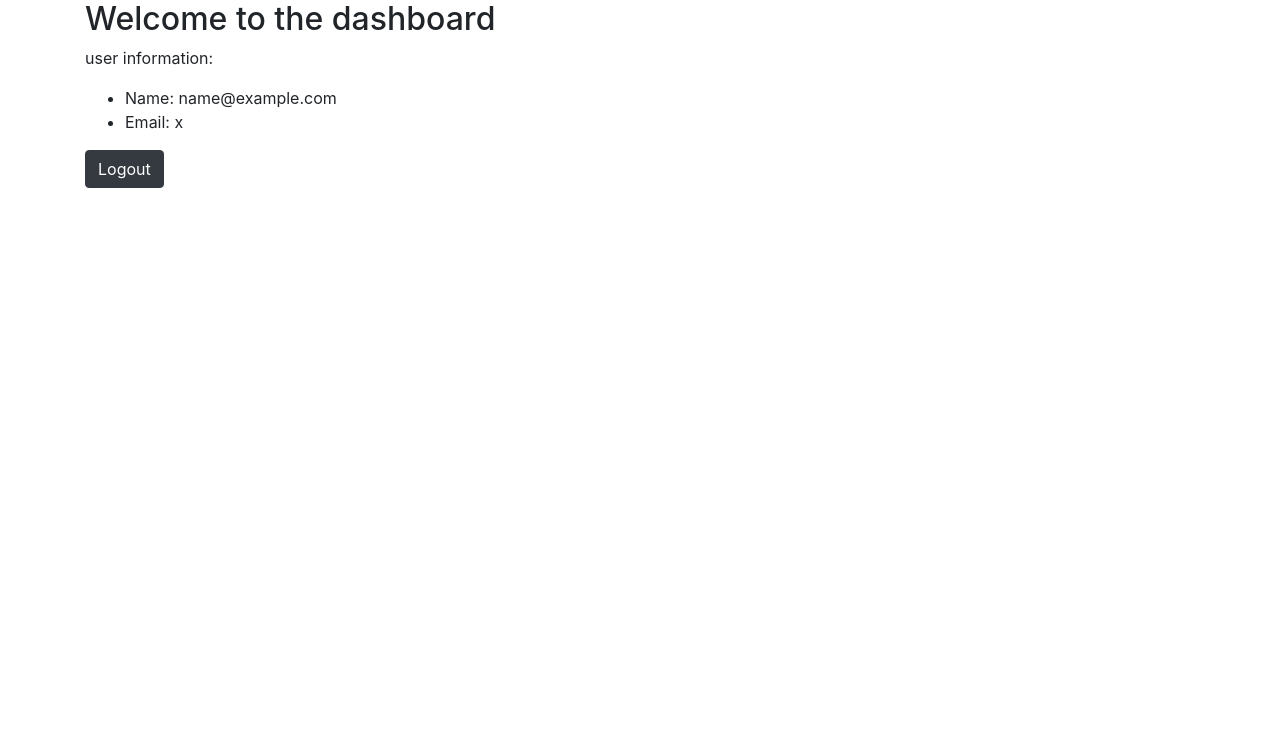
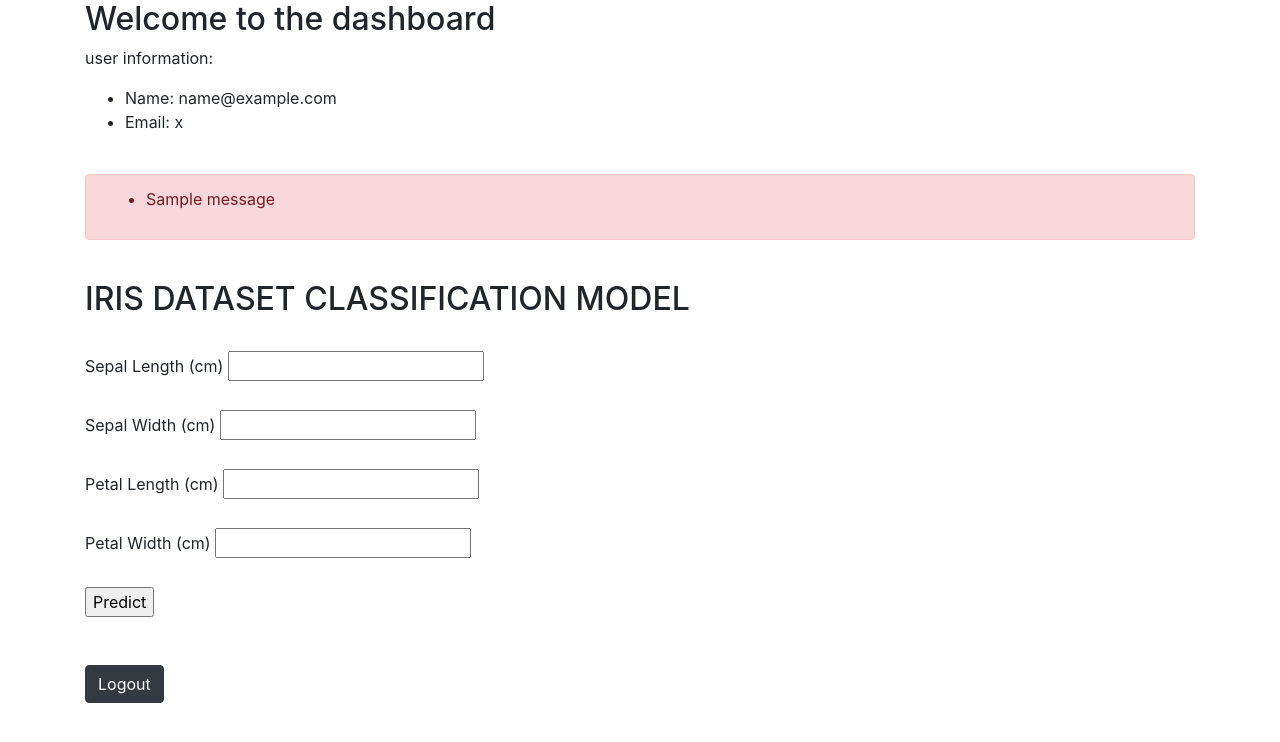
Before and after one commit to Chiradipb02/Flask-based-login-form, a Flask app: page /dashboard in a window 1280 px wide. Shown: the top 742 px of the page. Run offline with Flask 3, Linux system fonts and the light colour scheme; the visitor is signed in with stand-in values (Sample User, id 1); tables that the repository leaves empty or names only in its code hold one stand-in row (values such as "Sample post"); one stand-in notice (Sample message) is shown; parts of the project's set-up code (start-up, migrations or seed data) failed here and were passed over; some libraries are stand-ins or nearby versions.

Commit message:
Update dashboard.html

```diff
--- a/templates/dashboard.html
+++ b/templates/dashboard.html
@@ -20,6 +20,91 @@
         <li>Name: {{user[1]}}</li>
         <li>Email: {{user[2]}}</li>
     </ul>
+    <br>
+    {%with messages =get_flashed_messages() %}
+        {%if messages%}
+            <div class="alert alert-danger">
+                <ul>
+                    {%for message in messages%}
+                        <li>{{message}}</li>
+                    {%endfor%}
+                </ul>
+            </div>
+        {%endif%}
+    {%endwith%}
+
+    <br>
+    <h2>IRIS DATASET CLASSIFICATION MODEL</h2>
+    <br>
+    <form action="" method="post"><!--the action sends the form data to its param link-->
+    {{form.hidden_tag()}}
+    <div>
+        {{form.sepal_length.label}}<!--the string name of the option-->
+        {{form.sepal_length}}<!--the box of the option-->
+
+        <!--Now if any error is present we need to display them to the user-->
+        {%if form.sepal_length.errors%}
+        {%for error in form.sepal_length.errors%}<!--iterate over the errors-->
+            <div>{{error}}</div>
+        {%endfor%}
+        {%endif%}
+    </div>
+    <br>
+
+    <div>
+        {{form.sepal_width.label}}<!--the string name of the option-->
+        {{form.sepal_width}}<!--the box of the option-->
+
+        <!--Now if any error is present we need to display them to the user-->
+        {%if form.sepal_width.errors%}
+        {%for error in form.sepal_width.errors%}<!--iterate over the errors-->
+            <div>{{error}}</div>
+        {%endfor%}
+        {%endif%}
+    </div>
+    <br>
+
+    <div>
+        {{form.petal_length.label}}<!--the string name of the option-->
+        {{form.petal_length}}<!--the box of the option-->
+
+        <!--Now if any error is present we need to display them to the user-->
+        {%if form.petal_length.errors%}
+        {%for error in form.petal_length.errors%}<!--iterate over the errors-->
+            <div>{{error}}</div>
+        {%endfor%}
+        {%endif%}
+    </div>
+    <br>
+
+    <div>
+        {{form.petal_width.label}}<!--the string name of the option-->
+        {{form.petal_width}}<!--the box of the option-->
+
+        <!--Now if any error is present we need to display them to the user-->
+        {%if form.petal_width.errors%}
+        {%for error in form.petal_width.errors%}<!--iterate over the errors-->
+            <div>{{error}}</div>
+        {%endfor%}
+        {%endif%}
+    </div>
+    <br>
+
+
+    <div><!--always use the single quotes for jinja urls like this-->
+        {{form.submit}}
+    </div>
+    <br>
+
+    <div>
+      {%if output%}
+        {{output}}
+      {%endif%}
+    </div>
+    <br>
+
+</form>
+
     <a href="/logout" class="btn btn-dark">Logout</a>
   {%endif%}
 </div>
```
